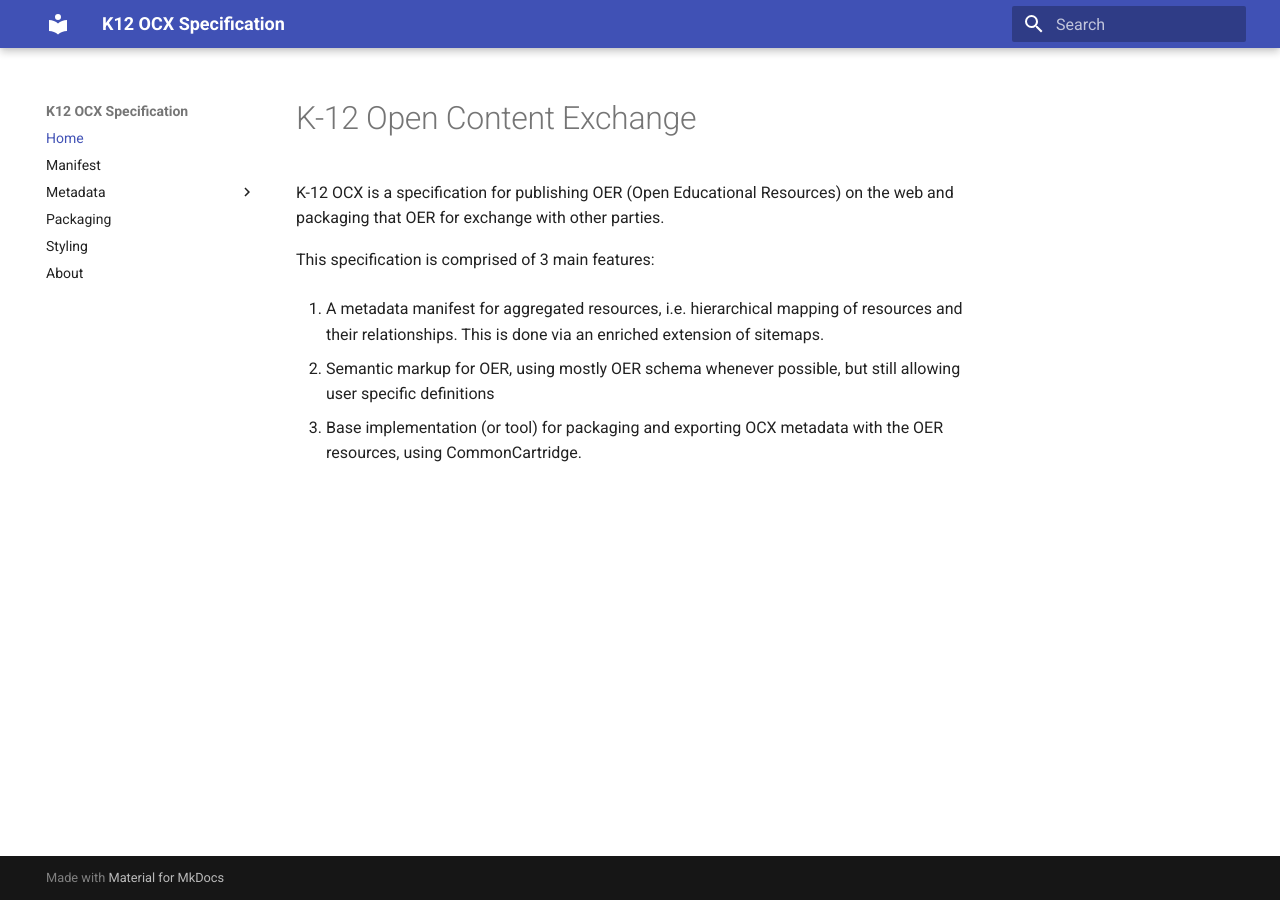
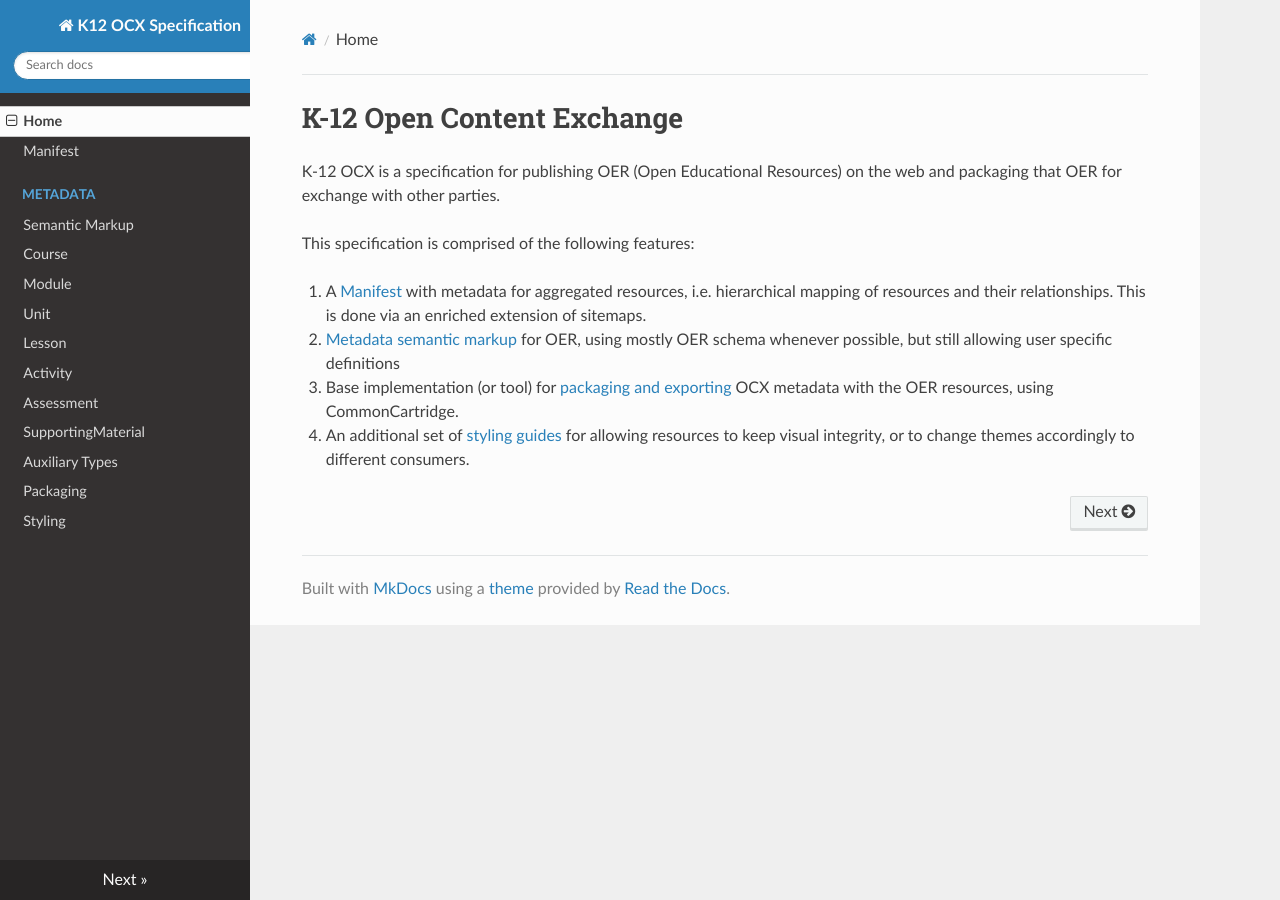
Before and after one commit to K12OCX/k12ocx-specs, an MkDocs documentation site: the page built from docs/index.md, in a window 1280 px wide. Built offline with MkDocs 1.6.1, drawn with Linux system fonts in a browser that asks for light colours; nearby versions of some CDN libraries; old or Windows-style settings are respelled for this version of MkDocs.

Commit message:
Improve index + tweak styling

```diff
--- a/docs/about.md
+++ /dev/null
@@ -1,3 +0,0 @@
-# K12 Open Content Exchange
-
-...
--- /dev/null
+++ b/docs/css/custom.css
@@ -0,0 +1,18 @@
+.wy-nav-content {
+  max-width: 950px;
+}
+.wy-nav-content a:visited {
+  color: #2980B9;
+}
+.wy-nav-content-wrap {
+  margin-left: 250px;
+}
+.wy-nav-side {
+  width: 250px;
+}
+.rst-versions {
+  width: 250px;
+}
+.wy-body-for-nav {
+  background-size: 250px 1px;
+}
--- a/docs/index.md
+++ b/docs/index.md
@@ -3,10 +3,12 @@
 K-12 OCX is a specification for publishing OER (Open Educational Resources) on the web and packaging
 that OER for exchange with other parties.
 
-This specification is comprised of 3 main features:
+This specification is comprised of the following features:
 
-1. A metadata manifest for aggregated resources, i.e. hierarchical mapping of resources and their relationships. This is done via an enriched extension of sitemaps.
+1. A [Manifest](/manifest) with metadata for aggregated resources, i.e. hierarchical mapping of resources and their relationships. This is done via an enriched extension of sitemaps.
 
-2. Semantic markup for OER, using mostly OER schema whenever possible, but still allowing user specific definitions
+2. [Metadata semantic markup](/metadata/markup) for OER, using mostly OER schema whenever possible, but still allowing user specific definitions
 
-3. Base implementation (or tool) for packaging and exporting OCX metadata with the OER resources, using CommonCartridge.
+3. Base implementation (or tool) for [packaging and exporting](/packaging) OCX metadata with the OER resources, using CommonCartridge.
+
+4. An additional set of [styling guides](/styling) for allowing resources to keep visual integrity, or to change themes accordingly to different consumers.
--- a/mkdocs.yml
+++ b/mkdocs.yml
@@ -14,5 +14,6 @@ pages:
         - Auxiliary Types: metadata/auxiliary-types.md
     - Packaging: packaging.md
     - Styling: styling.md
-    - About: about.md
-theme: material
+theme: readthedocs
+extra_css:
+    - css/custom.css
```
Also changed, not shown: docs/manifest.md (+1 -0 lines), docs/metadata/markup.md (+3 -5 lines).
